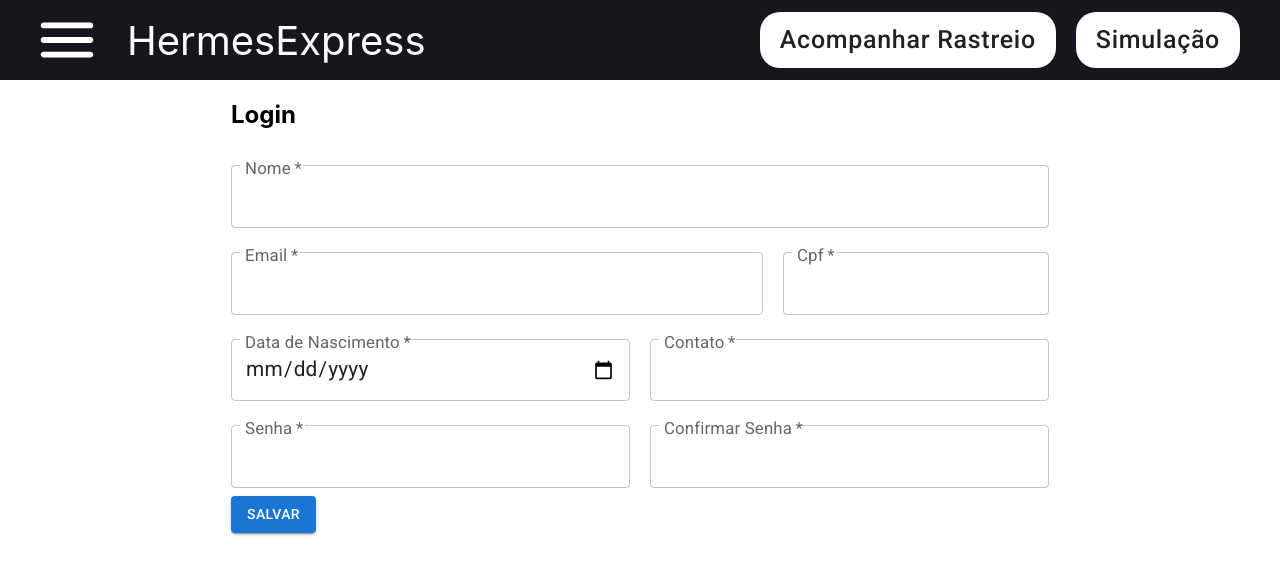
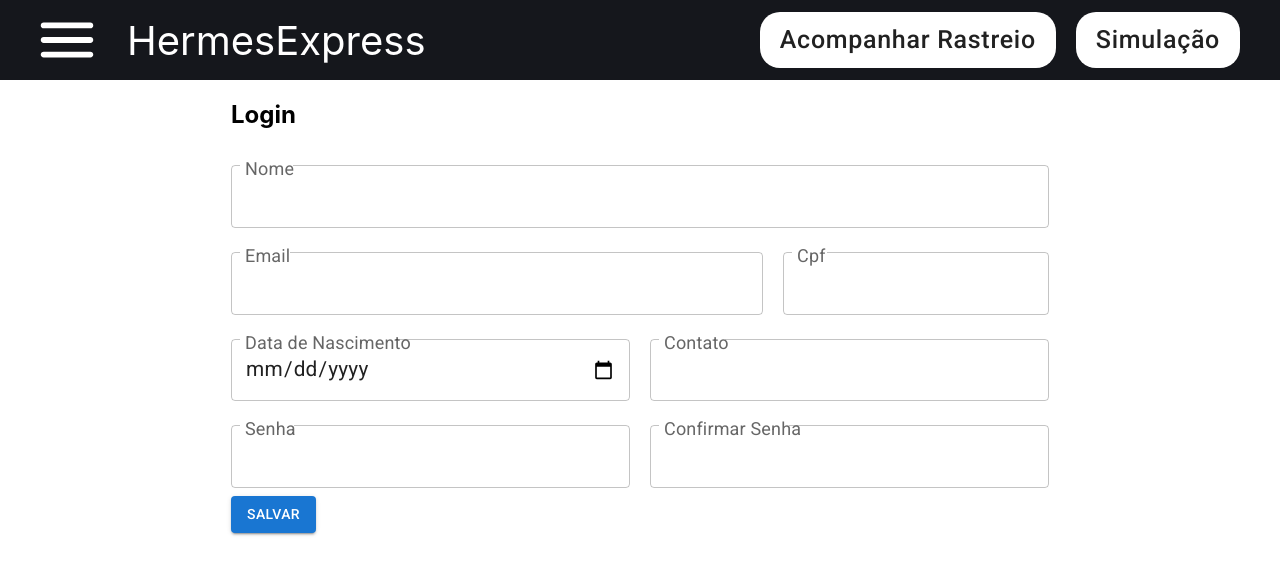
Before and after one commit to gwmiranda/Hermess-Express, a React (Create React App) app: page /MinhaConta in a window 1280 px wide. Shown: the top 574 px of the page. Built offline with nearby package versions, Linux system fonts and the light colour scheme.

Commit message:
fix: aumentando letra e tirando required

```diff
--- a/src/components/formularios/Usuario/Usuario.jsx
+++ b/src/components/formularios/Usuario/Usuario.jsx
@@ -53,13 +53,12 @@ function Usuario() {
                         InputLabelProps={{
                             shrink: true,
                             style: {
-                            fontSize: "1.4rem"
+                                fontSize: "1.5rem"
                             }
                         }}
                         InputProps={{
                             style: {fontSize: '1.3rem'},
                         }}
-                    required
                     />
                 <Grid3_1>
                     <TextField
@@ -72,13 +71,12 @@ function Usuario() {
                         InputLabelProps={{
                             shrink: true,
                             style: {
-                                fontSize: "1.4rem"
+                                fontSize: "1.5rem"
                             }
                         }}
                         InputProps={{
                             style: {fontSize: '1.3rem'},
                         }}
-                        required
                     />
                     <TextField
                         value={formData.cpf}
@@ -91,13 +89,12 @@ function Usuario() {
                         InputLabelProps={{
                             shrink: true,
                             style: {
-                                fontSize: "1.4rem"
+                                fontSize: "1.5rem"
                             }
                         }}
                         InputProps={{
                             style: {fontSize: '1.3rem'},
                         }}
-                        required
                     />
                 </Grid3_1>
                 <Grid2>
@@ -112,13 +109,12 @@ function Usuario() {
                         InputLabelProps={{
                             shrink: true,
                             style: {
-                                fontSize: "1.4rem"
+                                fontSize: "1.5rem"
                             }
                         }}
                         InputProps={{
                             style: {fontSize: '1.3rem'},
                         }}
-                        required
                     />
                     <TextField
                         value={formData.contato}
@@ -131,13 +127,12 @@ function Usuario() {
                         InputLabelProps={{
                             shrink: true,
                             style: {
-                                fontSize: "1.4rem"
+                                fontSize: "1.5rem"
                             }
                         }}
                         InputProps={{
                             style: {fontSize: '1.3rem'},
                         }}
-                        required
                     />
                 </Grid2>
                 <Grid2>
@@ -152,13 +147,12 @@ function Usuario() {
                         InputLabelProps={{
                             shrink: true,
                             style: {
-                                fontSize: "1.4rem"
+                                fontSize: "1.5rem"
                             }
                         }}
                         InputProps={{
                             style: {fontSize: '1.3rem'},
                         }}
-                        required
                     />
                     <TextField
                         value={formData.confirmarSenha}
@@ -171,13 +165,12 @@ function Usuario() {
                         InputLabelProps={{
                             shrink: true,
                             style: {
-                                fontSize: "1.4rem"
+                                fontSize: "1.5rem"
                             }
                         }}
                         InputProps={{
                             style: {fontSize: '1.3rem'},
                         }}
-                        required
                     />
                 </Grid2>
                     <Button
```
Lines whose indentation alone changed are shown as unchanged.
